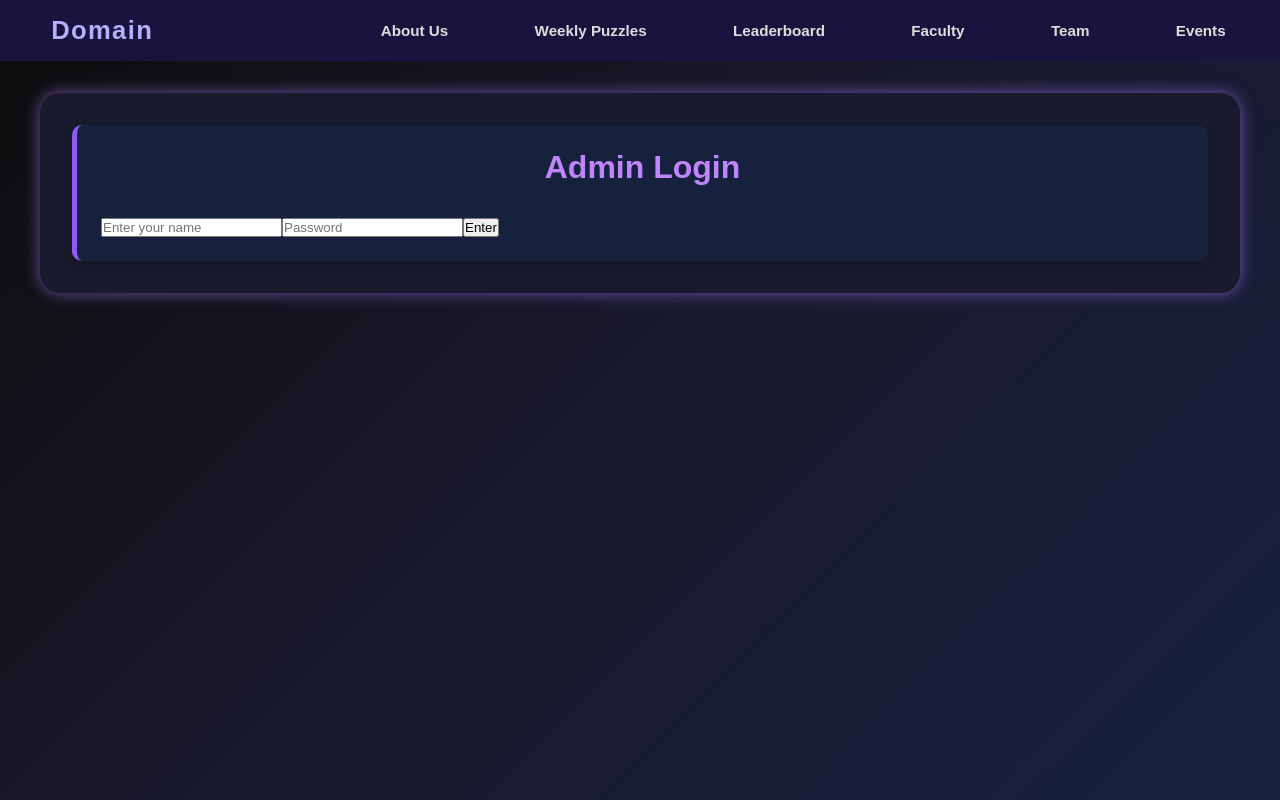
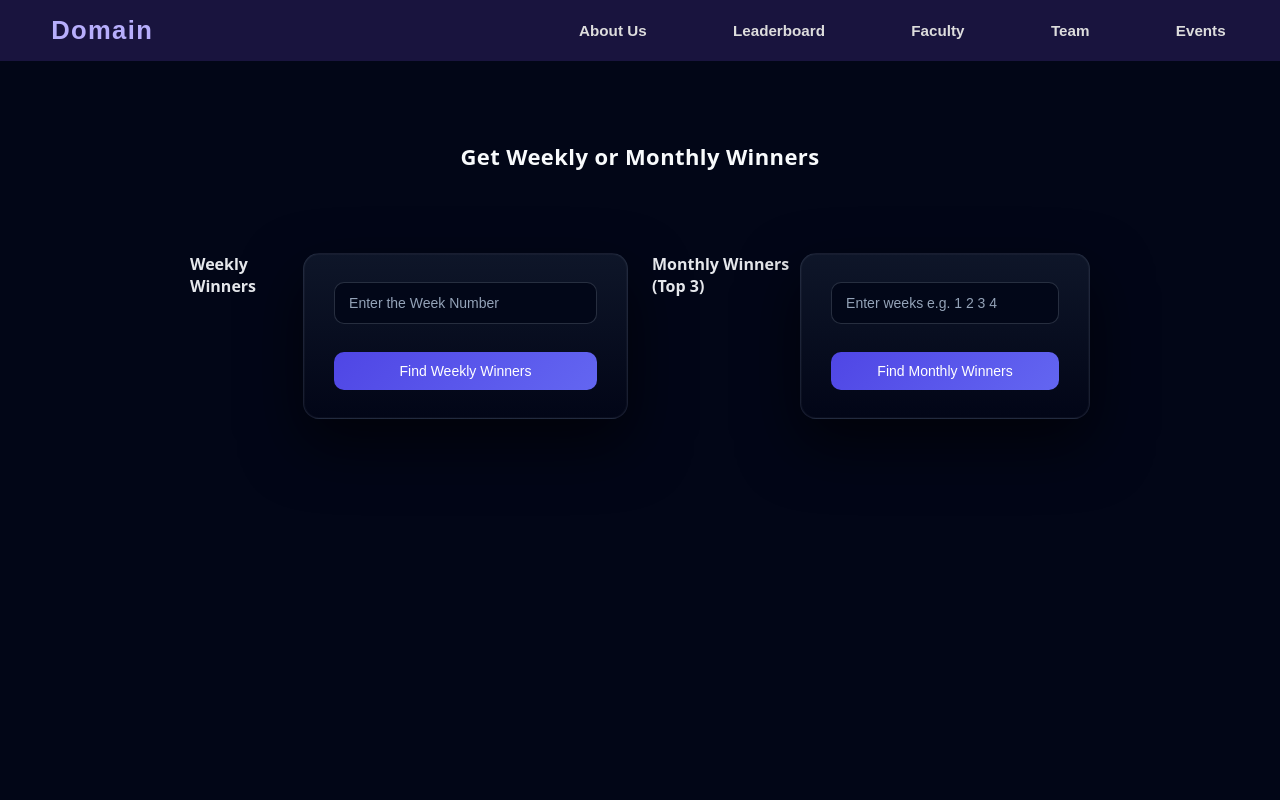
Before and after one commit to shravanip419/domain, a React (Vite) app in the folder webapp/: page /admin/responses in a window 1280 px wide. Built offline with nearby package versions, Linux system fonts and the light colour scheme; sample sign-in values are in the browser's storage.

Commit message:
new updates

```diff
--- a/webapp/src/Components/Navbar.jsx
+++ b/webapp/src/Components/Navbar.jsx
@@ -4,7 +4,7 @@ import "./Navbar.css";
 
 const navItems = [
   { label: "About Us", type: "scroll", target: "about" },
-  { label: "Weekly Puzzles", type: "route", path: "/weekly-puzzle" },
+ // { label: "Weekly Puzzles", type: "route", path: "/weekly-puzzle" },
   { label: "Leaderboard", type: "route", path: "/leaderboard" },
   { label: "Faculty", type: "route", path: "/faculty" },
   { label: "Team", type: "route", path: "/team" },
@@ -17,7 +17,7 @@ export default function Navbar() {
   const [menuOpen, setMenuOpen] = useState(false);
 
   function NavigationHandler() {
-    navigate("/admin/responses");
+    navigate("/Adminverify");
   }
 
   function handleScroll(target) {
--- /dev/null
+++ b/webapp/src/Pages/AdminPuzzle.css
@@ -0,0 +1,81 @@
+/* ===== PAGE CONTAINER ===== */
+.puzzle-container {
+  min-height: 100vh;
+  padding: 90px 24px 40px;
+  background-color: #020617;
+  color: #e5e7eb;
+  font-family: system-ui, -apple-system, BlinkMacSystemFont, sans-serif;
+
+  display: flex;
+  flex-direction: column;
+  align-items: center;
+}
+
+/* ===== TITLE ===== */
+.title {
+  font-size: 22px;
+  font-weight: 600;
+  margin-bottom: 28px;
+  color: #f8fafc;
+  text-align: center;
+}
+
+/* ===== INPUTS ===== */
+.answer-input {
+  width: 100%;
+  max-width: 420px;
+  padding: 12px;
+  margin-bottom: 14px;
+
+  border-radius: 8px;
+  border: 1px solid #334155;
+  background-color: #020617;
+  color: #f8fafc;
+  font-size: 14px;
+}
+
+.answer-input::placeholder {
+  color: #94a3b8;
+}
+
+.answer-input:focus {
+  outline: none;
+  border-color: #6366f1;
+}
+
+/* ===== BUTTON ===== */
+.btn {
+  width: 100%;
+  max-width: 420px;
+  padding: 12px;
+  margin-top: 8px;
+
+  border-radius: 8px;
+  border: none;
+  background-color: #4f46e5;
+  color: white;
+
+  font-size: 15px;
+  font-weight: 500;
+  cursor: pointer;
+}
+
+.btn:hover {
+  background-color: #4338ca;
+}
+
+/* ===== FEEDBACK MESSAGE ===== */
+.feedback {
+  margin-top: 18px;
+  font-size: 14px;
+  text-align: center;
+  color: #c7d2fe;
+}
+
+/* ===== MOBILE ===== */
+@media (max-width: 480px) {
+  .answer-input,
+  .btn {
+    max-width: 100%;
+  }
+}
--- a/webapp/src/Pages/AdminPuzzle.jsx
+++ b/webapp/src/Pages/AdminPuzzle.jsx
@@ -1,17 +1,10 @@
 import React, { useState } from "react";
 import axios from "axios";
 import Navbar from "../components/Navbar";
-import "./WeeklyPuzzle.css";
+import "./AdminPuzzle.css";
 
 export default function AdminLeaderboard() {
-  // Admin list
-  const Admins = [{ title: "Adithya" ,password :"1333"},];
 
-  // Admin auth state
-  const [admin, setAdmin] = useState(false);
-  const [adminName, setAdminName] = useState("");
-  const[adpass ,setadpass] = useState("")
-  const [authMessage, setAuthMessage] = useState("");
 
   // Form state
   const [name, setName] = useState("");
@@ -21,21 +14,7 @@ export default function AdminLeaderboard() {
   const [score, setScore] = useState("");
   const [message, setMessage] = useState("");
 
-  const verifyAdmin = () => {
-    const trimmedName = adminName.trim().toLowerCase();
-    const trimmedpass = adpass.trim().toLowerCase()
-    const isAdmin = Admins.some(
-      (a) => a.title.toLowerCase() === trimmedName && a.password.toLocaleLowerCase
-    );
 
-    if (isAdmin) {
-      setAdmin(true);
-      setAuthMessage("");
-    } else {
-      setAdmin(false);
-      setAuthMessage(" You are not authorized to access this page.");
-    }
-  };
 
   const handleSubmit = async () => {
     try {
@@ -68,33 +47,8 @@ export default function AdminLeaderboard() {
     <>
       <Navbar />
       <div className="puzzle-container">
-        {!admin ? (
-          <>
-            <h2 className="title">Admin Login</h2>
 
-            <input
-              type="text"
-              placeholder="Enter your name"
-              value={adminName}
-              onChange={(e) => setAdminName(e.target.value)}
-              className="answer-input"
-            />
-            <input
-              type="password"
-              placeholder="Enter Password"
-              value={adpass}
-              onChange={(e) => setadpass(e.target.value)}
-              className="answer-input"
-            />
-            <br />
-            <button onClick={verifyAdmin} className="btn">
-              Enter
-            </button>
 
-            {authMessage && <p className="feedback">{authMessage}</p>}
-          </>
-        ) : (
-          <>
             <h2 className="title">Update Weekly Puzzle Leaderboard</h2>
 
             <input
@@ -142,8 +96,8 @@ export default function AdminLeaderboard() {
             </button>
 
             {message && <p className="feedback">{message}</p>}
-          </>
-        )}
+
+
       </div>
     </>
   );
--- a/webapp/src/Pages/AdminResponses.css
+++ b/webapp/src/Pages/AdminResponses.css
@@ -1,55 +1,84 @@
 .admin-responses-container {
-    padding: 2rem;
-    max-width: 1200px;
-    margin: 2rem auto;
-    background: #1a1a2e;
-    color: #fff;
-    border-radius: 20px;
-    box-shadow: 0px 0px 15px rgba(170, 120, 255, 0.6);
+  min-height: 100vh;
+  padding: 80px 24px;
+  background-color: #020617;
+  color: #e5e7eb;
+  font-family: system-ui, sans-serif;
 }
 
 .responses-title {
-    font-size: 2rem;
-    color: #c084fc;
-    text-align: center;
-    margin-bottom: 2rem;
+  text-align: center;
+  font-size: 22px;
+  margin-bottom: 32px;
 }
 
 .responses-grid {
-    display: grid;
-    grid-template-columns: repeat(auto-fit, minmax(300px, 1fr));
-    gap: 1.5rem;
+  max-width: 900px;
+  margin: 0 auto;
+  display: flex;
+  gap: 24px;
+}
+
+.response-column {
+  flex: 1;
 }
 
 .response-card {
-    background: #16213e;
-    padding: 1.5rem;
-    border-radius: 10px;
-    border-left: 5px solid #8b5cf6;
-    box-shadow: 0 4px 8px rgba(0, 0, 0, 0.2);
+  background: none;
+  border: none;
+  padding: 0;
+  margin: 0;           /* 🔴 NO MARGIN */
+}
+.response-card h3 {
+  font-size: 16px;
+  margin-bottom: 10px;
 }
 
-.response-card h3 {
-    font-size: 1.25rem;
-    margin-top: 0;
-    margin-bottom: 1rem;
-    color: #fcd34d;
+
+.card-controls {
+  display: flex;
+  flex-direction: column;
+  gap: 8px;            /* ONLY spacing INSIDE input container */
 }
 
-.response-card p {
-    margin: 0.5rem 0;
+
+.card-controls input {
+  padding: 10px;
+  border-radius: 6px;
+  border: 1px solid #334155;
+  background-color: #020617;
+  color: #fff;
 }
 
-.timestamp {
-    font-size: 0.85rem;
-    color: #94a3b8;
-    margin-top: 1rem;
-    border-top: 1px dashed #30363d;
-    padding-top: 0.5rem;
+.card-controls button {
+  padding: 10px;
+  border-radius: 6px;
+  border: none;
+  background-color: #4f46e5;
+  color: white;
+  cursor: pointer;
 }
 
-.responses-error {
-    color: #f87171;
-    text-align: center;
-    margin-bottom: 1rem;
+.winner-list {
+  list-style: none;
+  padding: 0;          /* 🔴 NO PADDING */
+  margin: 0;           /* 🔴 NO MARGIN */
+  position: static;
 }
+
+
+.winner-list li {
+  padding: 6px 0;
+  font-size: 14px;
+}
+
+.status-message {
+  text-align: center;
+  margin-top: 20px;
+}
+
+@media (max-width: 800px) {
+  .responses-grid {
+    flex-direction: column;
+  }
+}
--- a/webapp/src/Pages/AdminResponses.jsx
+++ b/webapp/src/Pages/AdminResponses.jsx
@@ -4,35 +4,11 @@ import Navbar from "../components/Navbar";
 import "./AdminResponses.css";
 
 export default function AdminResponses() {
-  // List of admins
-  const Admins = [{ title: "Adithya" ,password :"1333"}];
-
   const [week, setWeek] = useState("");
   const [month, setMonth] = useState("");
   const [message, setMessage] = useState("");
   const [weeklyWinners, setWeeklyWinners] = useState([]);
   const [monthlyWinners, setMonthlyWinners] = useState([]);
-
-  const [admin, setAdmin] = useState(false);
-  const [adminName, setAdminName] = useState("");
-  const[adpass,setadpass] = useState("")
-  const [authMessage, setAuthMessage] = useState("");
-
-  const verifyAdmin = () => {
-    const trimmedName = adminName.trim().toLowerCase();
-    const trimmedpass = adpass.trim().toLowerCase();
-    const isAdmin = Admins.some(
-      (a) => a.title.toLowerCase() === trimmedName & a.password.toLowerCase() === trimmedpass
-    );
-
-    if (isAdmin) {
-      setAdmin(true);
-      setAuthMessage("");
-    } else {
-      setAdmin(false);
-      setAuthMessage(" You are not authorized to view this page.");
-    }
-  };
 
   const fetchWeeklyWinners = async () => {
     try {
@@ -43,7 +19,7 @@ export default function AdminResponses() {
       setMessage(`Weekly winners for week ${week} fetched successfully!`);
     } catch (err) {
       console.error(err);
-      setMessage(" Can't fetch weekly winners!");
+      setMessage("Can't fetch weekly winners!");
     }
   };
 
@@ -59,96 +35,92 @@ export default function AdminResponses() {
         { weeks: weekArray }
       );
 
-      const topThree = res.data.slice(0, 3);
-      setMonthlyWinners(topThree);
-      setMessage(` Top 3 monthly winners for weeks: ${weekArray.join(", ")}`);
+      setMonthlyWinners(res.data.slice(0, 3));
+      setMessage("Top 3 monthly winners fetched successfully!");
     } catch (err) {
       console.error(err);
-      setMessage(" Can't fetch monthly winners!");
+      setMessage("Can't fetch monthly winners!");
     }
   };
 
   return (
     <>
       <Navbar />
+
       <div className="admin-responses-container">
-        {/* Step 1: Ask for admin name */}
-        {!admin ? (
-          <div className="response-card">
-            <h2 className="responses-title">Admin Login</h2>
-            <input
-              type="text"
-              placeholder="Enter your name"
-              value={adminName}
-              onChange={(e) => setAdminName(e.target.value)}
-            />
-            <input type="password"
-            placeholder="Password"
-            value={adpass}
-            onChange={(e)=>setadpass(e.target.value)} />
-            <button onClick={verifyAdmin}>Enter</button>
+        <h2 className="responses-title">
+          Get Weekly or Monthly Winners
+        </h2>
 
-            {authMessage && (
-              <p className="status-message">{authMessage}</p>
-            )}
-          </div>
-        ) : (
-          <>
-            {/* Original content shown only if admin = true */}
-            <h2 className="responses-title">Get Weekly or Monthly Winners</h2>
+        <div className="responses-grid">
 
-            <div className="responses-grid">
-              {/* Weekly Winners Section */}
-              <div className="response-card">
-                <h3>Weekly Winners</h3>
+          {/* ===== WEEKLY CARD ===== */}
+          <div className="response-column">
+            <div className="response-card">
+              <h3>Weekly Winners</h3>
+
+              <div className="card-controls">
                 <input
                   type="text"
                   placeholder="Enter the Week Number"
                   value={week}
                   onChange={(e) => setWeek(e.target.value)}
                 />
-                <button onClick={fetchWeeklyWinners}>Find</button>
+
+                <button onClick={fetchWeeklyWinners}>
+                  Find Weekly Winners
+                </button>
 
                 {weeklyWinners.length > 0 && (
-                  <ul>
+                  <ul className="winner-list">
                     {weeklyWinners.map((w, i) => (
                       <li key={i}>
-                        🥇 <b>{w.name}</b> ({w.branch}) — {w.score} pts
-                      </li>
-                    ))}
-                  </ul>
-                )}
-              </div>
-
-              {/* Monthly Winners Section */}
-              <div className="response-card">
-                <h3>Monthly Winners (Top 3)</h3>
-                <input
-                  type="text"
-                  placeholder="Enter weeks range e.g. 1 2 3 4"
-                  value={month}
-                  onChange={(e) => setMonth(e.target.value)}
-                />
-                <button onClick={fetchMonthlyWinners}>Find</button>
-
-                {monthlyWinners.length > 0 && (
-                  <ul>
-                    {monthlyWinners.map((m, i) => (
-                      <li key={i}>
-                        {i === 0 && "🥇 "}
-                        {i === 1 && "🥈 "}
-                        {i === 2 && "🥉 "}
-                        <b>{m.name}</b> ({m.branch}) — {m.monthlyTotal} pts
+                        🏅 <strong>{w.name}</strong> ({w.branch}) — {w.score} pts
                       </li>
                     ))}
                   </ul>
                 )}
               </div>
             </div>
+          </div>
 
-            {message && <p className="status-message">{message}</p>}
-          </>
-        )}
+          {/* ===== MONTHLY CARD ===== */}
+          <div className="response-column">
+            <div className="response-card">
+              <h3>Monthly Winners (Top 3)</h3>
+
+              <div className="card-controls">
+                <input
+                  type="text"
+                  placeholder="Enter weeks e.g. 1 2 3 4"
+                  value={month}
+                  onChange={(e) => setMonth(e.target.value)}
+                />
+
+                <button onClick={fetchMonthlyWinners}>
+                  Find Monthly Winners
+                </button>
+
+                {monthlyWinners.length > 0 && (
+                  <ul className="winner-list">
+                    {monthlyWinners.map((m, i) => (
+                      <li key={i}>
+                        {i === 0 && "🥇 "}
+                        {i === 1 && "🥈 "}
+                        {i === 2 && "🥉 "}
+                        <strong>{m.name}</strong> ({m.branch}) —{" "}
+                        {m.monthlyTotal} pts
+                      </li>
+                    ))}
+                  </ul>
+                )}
+              </div>
+            </div>
+          </div>
+
+        </div>
+
+        {message && <p className="status-message">{message}</p>}
       </div>
     </>
   );
--- /dev/null
+++ b/webapp/src/Pages/AdminVerify.css
@@ -0,0 +1,120 @@
+/* ===== GLOBAL BACKGROUND ===== */
+body {
+  margin: 0;
+  min-height: 100vh;
+  background: linear-gradient(135deg, #020617, #020d2e, #020617);
+  font-family: "Inter", system-ui, -apple-system, BlinkMacSystemFont, sans-serif;
+  color: #e5e7eb;
+}
+
+/* ===== MAIN CARD ===== */
+.response-card {
+  width: 100%;
+  min-height: 100vh;
+  display: flex;
+  align-items: flex-start;
+  justify-content: center;
+  padding-top: 60px;
+}
+
+/* ===== LOGIN / ADMIN PANEL ===== */
+.response-card > div {
+  background: linear-gradient(
+    180deg,
+    rgba(15, 23, 42, 0.95),
+    rgba(2, 6, 23, 0.95)
+  );
+  border: 1px solid rgba(148, 163, 184, 0.15);
+  border-radius: 16px;
+  padding: 28px 30px;
+  width: 360px;
+  box-shadow:
+    0 25px 60px rgba(0, 0, 0, 0.6),
+    inset 0 0 0 1px rgba(255, 255, 255, 0.03);
+}
+
+/* ===== TITLE ===== */
+.responses-title {
+  margin-bottom: 22px;
+  font-size: 22px;
+  font-weight: 600;
+  letter-spacing: 0.4px;
+  text-align: center;
+  color: #f8fafc;
+}
+
+/* ===== INPUT FIELDS ===== */
+.response-card input {
+  width: 100%;
+  padding: 12px 14px;
+  margin-bottom: 14px;
+  border-radius: 10px;
+  border: 1px solid rgba(148, 163, 184, 0.25);
+  background: rgba(2, 6, 23, 0.85);
+  color: #f1f5f9;
+  font-size: 14px;
+  outline: none;
+  transition: all 0.25s ease;
+}
+
+.response-card input::placeholder {
+  color: #94a3b8;
+}
+
+.response-card input:focus {
+  border-color: #6366f1;
+  box-shadow: 0 0 0 2px rgba(99, 102, 241, 0.25);
+}
+
+/* ===== BUTTONS ===== */
+.response-card button {
+  width: 100%;
+  padding: 11px;
+  margin-top: 6px;
+  border-radius: 10px;
+  border: none;
+  background: linear-gradient(135deg, #4f46e5, #6366f1);
+  color: #ffffff;
+  font-size: 14px;
+  font-weight: 500;
+  cursor: pointer;
+  transition: all 0.25s ease;
+}
+
+.response-card button:hover {
+  transform: translateY(-1px);
+  box-shadow: 0 10px 30px rgba(99, 102, 241, 0.35);
+}
+
+.response-card button:active {
+  transform: translateY(0);
+}
+
+/* ===== ADMIN VIEW ===== */
+.response-card p {
+  font-size: 16px;
+  margin-bottom: 18px;
+  text-align: center;
+  color: #e2e8f0;
+}
+
+/* Space between admin buttons */
+.response-card button + button {
+  margin-top: 12px;
+}
+
+/* ===== ERROR MESSAGE ===== */
+.status-message {
+  margin-top: 12px;
+  text-align: center;
+  color: #f87171;
+  font-size: 13px;
+}
+
+/* ===== RESPONSIVE ===== */
+@media (max-width: 480px) {
+  .response-card > div {
+    width: 90%;
+    padding: 24px;
+  }
+}
--- a/webapp/src/Pages/Home.jsx
+++ b/webapp/src/Pages/Home.jsx
@@ -27,7 +27,7 @@ export default function Home() {
       <main className="hero">
         <h1>
           <span className="highlight" aria-hidden="true"></span>
-          Math it!!
+         Domain
         </h1>
 
         <h2>Math builds your brain</h2>
```
Also changed, not shown: webapp/src/App.jsx (+7 -6 lines), webapp/src/Pages/AdminVerify.jsx (added, +72 -0 lines).
